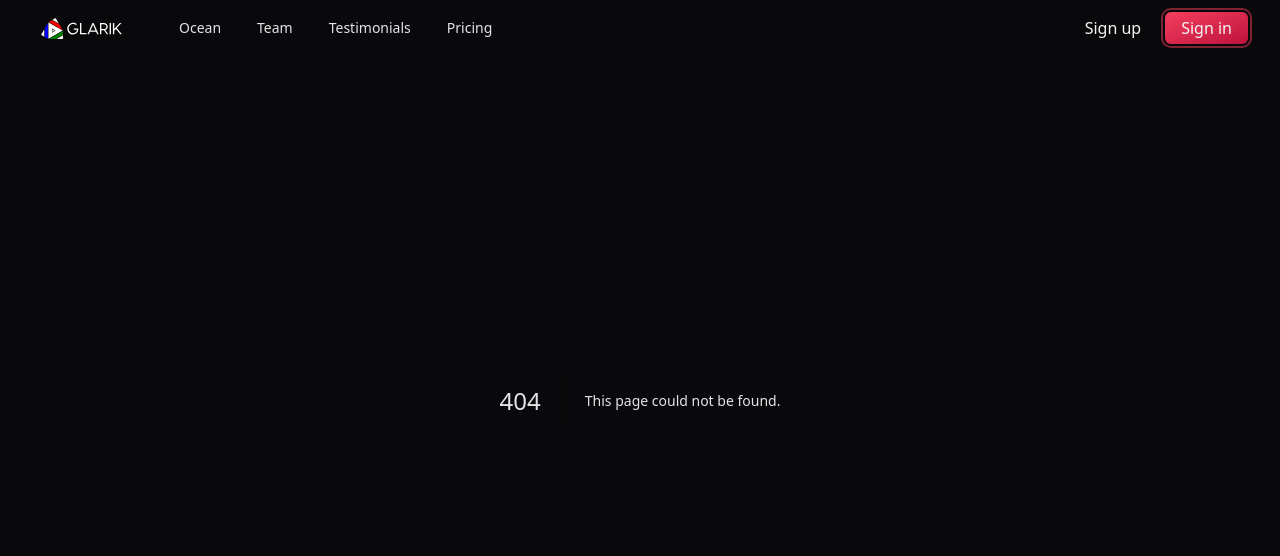
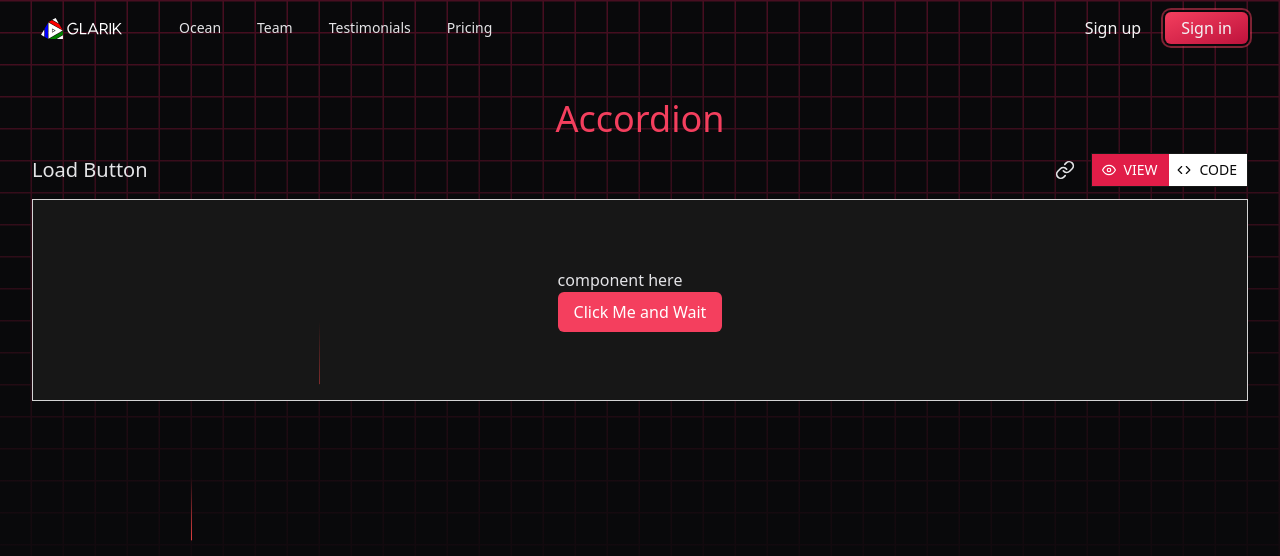
Before and after one commit to zaberazaber/varzio, a Next.js app: page /component/accordions in a window 1280 px wide. Before the commit this address had no page. Shown: the top 556 px of the page. Built offline with nearby package versions, Linux system fonts and the light colour scheme.

Commit message:
added accordion component page

```diff
--- a/src/components/ocean/componentlist.js
+++ b/src/components/ocean/componentlist.js
@@ -4,7 +4,7 @@ export const ComponentData =  [
       "iconMain": "Accordion",
       "iconSecondary": "AccordionS",
       "name": "Accordions",
-      "url": "/component/Accordions"
+      "url": "/component/accordions"
     },
     {
       "_id": "66bb5610144993d8243fe63d",
--- /dev/null
+++ b/src/components/ocean/oceancomponent/accordion/accordionContainer.tsx
@@ -0,0 +1,61 @@
+import Svg from "@/components/svg/Svg";
+import React, { useState } from "react";
+
+
+
+export default function AccordionContainer() {
+
+    const [activeButton, setActiveButton] = useState("view");
+
+    const handleHover = (button:string) => {
+      setActiveButton(button);
+    };
+
+    const transformStyle = activeButton === "view" ? "translateX(0%)" : "translateX(100%)";
+
+  return (
+
+      <div id={"name"} className="mb-8 container  md:mb-12">
+        <div className="relative mb-3 flex items-center justify-between overflow:hidden">
+          <div className="flex flex-wrap items-center gap-2  min-w-0">
+            <h4 className="line-clamp-1 text-xl font-medium">Load Button</h4>
+          </div>
+          <div className="flex items-center gap-4 min-w-0">
+            <button className="text-xl transition-colors hover:text-rose-600"  >
+            <Svg width={24} height={24} iconName={"Copy"}/>
+            </button>
+            <div className="relative flex items-center overflow-hidden border border-neutral-900 bg-white">
+              <button onMouseEnter={() => handleHover("view")} className="text-sm font-medium flex items-center gap-2 px-3 md:px-2.5 py-2 md:py-1.5 transition-all relative z-10 text-neutral-950 hover:text-rose-600 translate-colors">
+              <Svg color={activeButton === "view" ? "white" : ""} width={24} height={24} iconName={"Eye"}/>
+                <span className={`relative ${activeButton === "view" ? "text-white" : ""} hidden md:block`}>VIEW</span>
+              </button>
+              <button  onMouseEnter={() => handleHover("code")} className="text-sm font-medium flex items-center gap-2 px-3 md:px-2.5 py-2 md:py-1.5 transition-all relative z-10 text-neutral-950 hover:text-rose-600 translate-colors">
+                <Svg color={activeButton === "code" ? "white" : ""} width={24} height={24} iconName={"Code"}/>
+                <span className={`relative ${activeButton === "code" ? "text-white" : ""} hidden md:block`} >CODE</span>
+              </button>
+              <div className="absolute inset-0 z-0 flex justify-start">
+                <span
+                  className="h-full w-1/2 bg-rose-600 transition-transform duration-300 ease-in"
+                  style={{ transform: transformStyle, transformOrigin: "50% 50% 0px" }}
+                ></span>
+              </div>
+            </div>
+          </div>
+        </div>
+
+        <div
+          className="no-scrollbar relative w-full overflow-hidden overflow-y-scroll border border-neutral-300 bg-white"
+          style={{display: "block"}}
+        >
+          <div className="grid min-h-[200px] place-content-center bg-neutral-900 p-4">
+            <p>component here</p>
+            <button className="relative rounded-md bg-rose-500 px-4 py-2 font-medium text-white transition-all hover:bg-rose-600">
+              <span className="inline-block" style={{opacity: "1", transform: "none"}}>
+                Click Me and Wait
+              </span>
+            </button>
+           </div>
+        </div>
+      </div>
+  );
+}
--- a/src/components/svg/Svg.tsx
+++ b/src/components/svg/Svg.tsx
@@ -5,14 +5,71 @@ interface Props {
   width?: number
   height?: number
   iconName?: string
+  color?:string
 }
 
 const AccordionIcon: React.FC<Props> = props => {
   switch(props.iconName){
+    case "Code": {
+      return (
+        <svg
+         stroke={props.color ? props.color : "currentColor"}
+        fill="none"
+        stroke-width="2"
+        viewBox="0 0 24 24"
+        stroke-linecap="round"
+        stroke-linejoin="round"
+        className="relative z-10 text-lg md:text-sm"
+        height="1em"
+        width="1em"
+        xmlns="http://www.w3.org/2000/svg"
+      >
+        <polyline points="16 18 22 12 16 6"></polyline>
+        <polyline points="8 6 2 12 8 18"></polyline>
+      </svg>
+      )
+    }
+    case "Eye": {
+      return (
+        <svg
+        stroke={props.color ? props.color : "currentColor"}
+        fill="none"
+        stroke-width="2"
+        viewBox="0 0 24 24"
+        stroke-linecap="round"
+        stroke-linejoin="round"
+        className="relative z-10 text-lg md:text-sm"
+        height="1em"
+        width="1em"
+        xmlns="http://www.w3.org/2000/svg"
+      >
+        <path d="M1 12s4-8 11-8 11 8 11 8-4 8-11 8-11-8-11-8z"></path>
+        <circle cx="12" cy="12" r="3"></circle>
+      </svg>
+      )
+    }
+    case "Copy": {
+      return (
+        <svg
+         stroke={props.color ? props.color : "currentColor"}
+         fill="none"
+        stroke-width="2"
+        viewBox="0 0 24 24"
+        stroke-linecap="round"
+        stroke-linejoin="round"
+        height="1em"
+        width="1em"
+        xmlns="http://www.w3.org/2000/svg"
+      >
+        <path d="M10 13a5 5 0 0 0 7.54.54l3-3a5 5 0 0 0-7.07-7.07l-1.72 1.71"></path>
+        <path d="M14 11a5 5 0 0 0-7.54-.54l-3 3a5 5 0 0 0 7.07 7.07l1.71-1.71"></path>
+      </svg>
+      )
+    }
     case "AccordionS": {
       return (
         <svg
-        stroke="currentColor"
+         stroke={props.color ? props.color : "currentColor"}
          fill="none"
         strokeWidth={2}
         viewBox="0 0 24 24"
@@ -30,7 +87,7 @@ const AccordionIcon: React.FC<Props> = props => {
     case "Accordion": {
       return (
         <svg
-        stroke="currentColor"
+         stroke={props.color ? props.color : "currentColor"}
          fill="none"
         strokeWidth={2}
         viewBox="0 0 24 24"
@@ -48,7 +105,7 @@ const AccordionIcon: React.FC<Props> = props => {
     case "Button": {
       return (
         <svg
-        stroke="currentColor"
+         stroke={props.color ? props.color : "currentColor"}
          fill="none"
         strokeWidth={2}
         viewBox="0 0 24 24"
@@ -67,7 +124,7 @@ const AccordionIcon: React.FC<Props> = props => {
     case "ButtonS": {
       return (
         <svg
-        stroke="currentColor"
+         stroke={props.color ? props.color : "currentColor"}
          fill="none"
         strokeWidth={2}
         viewBox="0 0 24 24"
@@ -86,7 +143,7 @@ const AccordionIcon: React.FC<Props> = props => {
     case "Calendar": {
       return (
         <svg
-        stroke="currentColor"
+         stroke={props.color ? props.color : "currentColor"}
          fill="none"
         strokeWidth={2}
         viewBox="0 0 24 24"
@@ -107,7 +164,7 @@ const AccordionIcon: React.FC<Props> = props => {
     case "CalendarS": {
       return (
         <svg
-        stroke="currentColor"
+         stroke={props.color ? props.color : "currentColor"}
          fill="none"
         strokeWidth={2}
         viewBox="0 0 24 24"
@@ -128,7 +185,7 @@ const AccordionIcon: React.FC<Props> = props => {
     case "Card": {
       return (
         <svg
-        stroke="currentColor"
+         stroke={props.color ? props.color : "currentColor"}
          fill="none"
         strokeWidth={2}
         viewBox="0 0 24 24"
@@ -146,7 +203,7 @@ const AccordionIcon: React.FC<Props> = props => {
     case "CardS": {
       return (
         <svg
-        stroke="currentColor"
+         stroke={props.color ? props.color : "currentColor"}
          fill="none"
         strokeWidth={2}
         viewBox="0 0 24 24"
@@ -164,7 +221,7 @@ const AccordionIcon: React.FC<Props> = props => {
     case "Carousel": {
       return (
         <svg
-        stroke="currentColor"
+         stroke={props.color ? props.color : "currentColor"}
          fill="none"
         strokeWidth={2}
         viewBox="0 0 24 24"
@@ -183,7 +240,7 @@ const AccordionIcon: React.FC<Props> = props => {
     case "CarouselS": {
       return (
         <svg
-        stroke="currentColor"
+         stroke={props.color ? props.color : "currentColor"}
          fill="none"
         strokeWidth={2}
         viewBox="0 0 24 24"
@@ -202,7 +259,7 @@ const AccordionIcon: React.FC<Props> = props => {
     case "Countdown": {
       return (
         <svg
-        stroke="currentColor"
+         stroke={props.color ? props.color : "currentColor"}
          fill="none"
         strokeWidth={2}
         viewBox="0 0 24 24"
@@ -222,7 +279,7 @@ const AccordionIcon: React.FC<Props> = props => {
     case "CountdownS": {
       return (
         <svg
-        stroke="currentColor"
+         stroke={props.color ? props.color : "currentColor"}
          fill="none"
         strokeWidth={2}
         viewBox="0 0 24 24"
@@ -242,7 +299,7 @@ const AccordionIcon: React.FC<Props> = props => {
     case "Dropdown": {
       return (
         <svg
-        stroke="currentColor"
+         stroke={props.color ? props.color : "currentColor"}
          fill="none"
         strokeWidth={2}
         viewBox="0 0 24 24"
@@ -262,7 +319,7 @@ const AccordionIcon: React.FC<Props> = props => {
     case "DropdownS": {
       return (
         <svg
-        stroke="currentColor"
+         stroke={props.color ? props.color : "currentColor"}
          fill="none"
         strokeWidth={2}
         viewBox="0 0 24 24"
@@ -282,7 +339,7 @@ const AccordionIcon: React.FC<Props> = props => {
     case "Grid": {
       return (
         <svg
-        stroke="currentColor"
+         stroke={props.color ? props.color : "currentColor"}
          fill="none"
         strokeWidth={2}
         viewBox="0 0 24 24"
@@ -303,7 +360,7 @@ const AccordionIcon: React.FC<Props> = props => {
     case "GridS": {
       return (
         <svg
-      stroke="currentColor"
+       stroke={props.color ? props.color : "currentColor"}
        fill="none"
       strokeWidth={2}
       viewBox="0 0 24 24"
@@ -324,7 +381,7 @@ const AccordionIcon: React.FC<Props> = props => {
     case "Input": {
       return (
         <svg
-        stroke="currentColor"
+         stroke={props.color ? props.color : "currentColor"}
          fill="none"
         strokeWidth={2}
         viewBox="0 0 24 24"
@@ -344,7 +401,7 @@ const AccordionIcon: React.FC<Props> = props => {
     case "InputS": {
       return (
         <svg
-        stroke="currentColor"
+         stroke={props.color ? props.color : "currentColor"}
          fill="none"
         strokeWidth={2}
         viewBox="0 0 24 24"
@@ -364,7 +421,7 @@ const AccordionIcon: React.FC<Props> = props => {
     case "Link": {
       return (
         <svg
-        stroke="currentColor"
+         stroke={props.color ? props.color : "currentColor"}
          fill="none"
         strokeWidth={2}
         viewBox="0 0 24 24"
@@ -383,7 +440,7 @@ const AccordionIcon: React.FC<Props> = props => {
     case "LinkS": {
       return (
         <svg
-      stroke="currentColor"
+       stroke={props.color ? props.color : "currentColor"}
        fill="none"
       strokeWidth={2}
       viewBox="0 0 24 24"
@@ -402,7 +459,7 @@ const AccordionIcon: React.FC<Props> = props => {
     case "Loader": {
       return (
         <svg
-        stroke="currentColor"
+         stroke={props.color ? props.color : "currentColor"}
          fill="none"
         strokeWidth={2}
         viewBox="0 0 24 24"
@@ -427,7 +484,7 @@ const AccordionIcon: React.FC<Props> = props => {
     case "LoaderS": {
       return (
         <svg
-        stroke="currentColor"
+         stroke={props.color ? props.color : "currentColor"}
          fill="none"
         strokeWidth={2}
         viewBox="0 0 24 24"
@@ -452,7 +509,7 @@ const AccordionIcon: React.FC<Props> = props => {
     case "Modal": {
       return (
         <svg
-        stroke="currentColor"
+         stroke={props.color ? props.color : "currentColor"}
          fill="none"
         strokeWidth={2}
         viewBox="0 0 24 24"
@@ -473,7 +530,7 @@ const AccordionIcon: React.FC<Props> = props => {
     case "ModalS": {
       return (
         <svg
-      stroke="currentColor"
+       stroke={props.color ? props.color : "currentColor"}
        fill="none"
       strokeWidth={2}
       viewBox="0 0 24 24"
@@ -494,7 +551,7 @@ const AccordionIcon: React.FC<Props> = props => {
     case "Navbar": {
       return (
         <svg
-      stroke="currentColor"
+       stroke={props.color ? props.color : "currentColor"}
        fill="none"
       strokeWidth={2}
       viewBox="0 0 24 24"
@@ -514,7 +571,7 @@ const AccordionIcon: React.FC<Props> = props => {
     case "NavbarS": {
       return (
         <svg
-        stroke="currentColor"
+         stroke={props.color ? props.color : "currentColor"}
          fill="none"
         strokeWidth={2}
         viewBox="0 0 24 24"
@@ -534,7 +591,7 @@ const AccordionIcon: React.FC<Props> = props => {
     case "Notification": {
       return (
         <svg
-        stroke="currentColor"
+         stroke={props.color ? props.color : "currentColor"}
          fill="none"
         strokeWidth={2}
         viewBox="0 0 24 24"
@@ -553,7 +610,7 @@ const AccordionIcon: React.FC<Props> = props => {
     case "NotificationS": {
       return (
         <svg
-        stroke="currentColor"
+         stroke={props.color ? props.color : "currentColor"}
          fill="none"
         strokeWidth={2}
         viewBox="0 0 24 24"
@@ -572,7 +629,7 @@ const AccordionIcon: React.FC<Props> = props => {
     case "Other": {
       return (
         <svg
-        stroke="currentColor"
+         stroke={props.color ? props.color : "currentColor"}
          fill="none"
         strokeWidth={2}
         viewBox="0 0 24 24"
@@ -592,7 +649,7 @@ const AccordionIcon: React.FC<Props> = props => {
     case "OtherS": {
       return (
         <svg
-        stroke="currentColor"
+         stroke={props.color ? props.color : "currentColor"}
          fill="none"
         strokeWidth={2}
         viewBox="0 0 24 24"
@@ -612,7 +669,7 @@ const AccordionIcon: React.FC<Props> = props => {
     case "Progress": {
       return (
         <svg
-        stroke="currentColor"
+         stroke={props.color ? props.color : "currentColor"}
          fill="none"
         strokeWidth={2}
         viewBox="0 0 24 24"
@@ -637,7 +694,7 @@ const AccordionIcon: React.FC<Props> = props => {
     case "ProgressS": {
       return (
         <svg
-        stroke="currentColor"
+         stroke={props.color ? props.color : "currentColor"}
          fill="none"
         strokeWidth={2}
         viewBox="0 0 24 24"
@@ -662,7 +719,7 @@ const AccordionIcon: React.FC<Props> = props => {
     case "Tab": {
       return (
         <svg
-        stroke="currentColor"
+         stroke={props.color ? props.color : "currentColor"}
          fill="none"
         strokeWidth={2}
         viewBox="0 0 24 24"
@@ -681,7 +738,7 @@ const AccordionIcon: React.FC<Props> = props => {
     case "TabS": {
       return (
         <svg
-        stroke="currentColor"
+         stroke={props.color ? props.color : "currentColor"}
          fill="none"
         strokeWidth={2}
         viewBox="0 0 24 24"
@@ -700,7 +757,7 @@ const AccordionIcon: React.FC<Props> = props => {
     case "Table": {
       return (
         <svg
-        stroke="currentColor"
+         stroke={props.color ? props.color : "currentColor"}
          fill="none"
         strokeWidth={2}
         viewBox="0 0 24 24"
@@ -718,7 +775,7 @@ const AccordionIcon: React.FC<Props> = props => {
     case "TableS": {
       return (
         <svg
-        stroke="currentColor"
+         stroke={props.color ? props.color : "currentColor"}
          fill="none"
         strokeWidth={2}
         viewBox="0 0 24 24"
@@ -736,7 +793,7 @@ const AccordionIcon: React.FC<Props> = props => {
     case "Text": {
       return (
         <svg
-        stroke="currentColor"
+         stroke={props.color ? props.color : "currentColor"}
          fill="none"
         strokeWidth={2}
         viewBox="0 0 24 24"
@@ -758,7 +815,7 @@ const AccordionIcon: React.FC<Props> = props => {
     case "TextS": {
       return (
         <svg
-        stroke="currentColor"
+         stroke={props.color ? props.color : "currentColor"}
          fill="none"
         strokeWidth={2}
         viewBox="0 0 24 24"
@@ -780,7 +837,7 @@ const AccordionIcon: React.FC<Props> = props => {
     case "Toggle": {
       return (
         <svg
-        stroke="currentColor"
+         stroke={props.color ? props.color : "currentColor"}
          fill="none"
         strokeWidth={2}
         viewBox="0 0 24 24"
@@ -799,7 +856,7 @@ const AccordionIcon: React.FC<Props> = props => {
     case "ToggleS": {
       return (
         <svg
-        stroke="currentColor"
+         stroke={props.color ? props.color : "currentColor"}
          fill="none"
         strokeWidth={2}
         viewBox="0 0 24 24"
@@ -818,7 +875,7 @@ const AccordionIcon: React.FC<Props> = props => {
     case "3D": {
       return (
         <svg
-        stroke="currentColor"
+         stroke={props.color ? props.color : "currentColor"}
          fill="none"
         strokeWidth={2}
         viewBox="0 0 24 24"
@@ -838,7 +895,7 @@ const AccordionIcon: React.FC<Props> = props => {
     case "3DS": {
       return (
         <svg
-      stroke="currentColor"
+       stroke={props.color ? props.color : "currentColor"}
        fill="none"
       strokeWidth={2}
       viewBox="0 0 24 24"
@@ -858,7 +915,7 @@ const AccordionIcon: React.FC<Props> = props => {
     case "Faq": {
       return (
         <svg
-        stroke="currentColor"
+         stroke={props.color ? props.color : "currentColor"}
          fill="none"
         strokeWidth={2}
         viewBox="0 0 24 24"
@@ -878,7 +935,7 @@ const AccordionIcon: React.FC<Props> = props => {
     case "FaqS": {
       return (
         <svg
-      stroke="currentColor"
+       stroke={props.color ? props.color : "currentColor"}
        fill="none"
       strokeWidth={2}
       viewBox="0 0 24 24"
@@ -898,7 +955,7 @@ const AccordionIcon: React.FC<Props> = props => {
     case "Feature": {
       return (
         <svg
-        stroke="currentColor"
+         stroke={props.color ? props.color : "currentColor"}
          fill="none"
         strokeWidth={2}
         viewBox="0 0 24 24"
@@ -922,7 +979,7 @@ const AccordionIcon: React.FC<Props> = props => {
     case "FeatureS": {
       return (
         <svg
-        stroke="currentColor"
+         stroke={props.color ? props.color : "currentColor"}
          fill="none"
         strokeWidth={2}
         viewBox="0 0 24 24"
@@ -946,7 +1003,7 @@ const AccordionIcon: React.FC<Props> = props => {
     case "Form": {
       return (
         <svg
-      stroke="currentColor"
+       stroke={props.color ? props.color : "currentColor"}
        fill="none"
       strokeWidth={2}
       viewBox="0 0 24 24"
@@ -965,7 +1022,7 @@ const AccordionIcon: React.FC<Props> = props => {
     case "FormS": {
       return (
         <svg
-      stroke="currentColor"
+       stroke={props.color ? props.color : "currentColor"}
        fill="none"
       strokeWidth={2}
       viewBox="0 0 24 24"
@@ -984,7 +1041,7 @@ const AccordionIcon: React.FC<Props> = props => {
     case "Hero": {
       return (
         <svg
-        stroke="currentColor"
+         stroke={props.color ? props.color : "currentColor"}
          fill="none"
         strokeWidth={2}
         viewBox="0 0 24 24"
@@ -1003,7 +1060,7 @@ const AccordionIcon: React.FC<Props> = props => {
     case "HeroS": {
       return (
         <svg
-        stroke="currentColor"
+         stroke={props.color ? props.color : "currentColor"}
          fill="none"
         strokeWidth={2}
         viewBox="0 0 24 24"
@@ -1022,7 +1079,7 @@ const AccordionIcon: React.FC<Props> = props => {
     case "Kanban": {
       return (
         <svg
-        stroke="currentColor"
+         stroke={props.color ? props.color : "currentColor"}
         fill="currentColor"
         strokeWidth={0}
         viewBox="0 0 256 256"
@@ -1038,7 +1095,7 @@ const AccordionIcon: React.FC<Props> = props => {
     case "KanbanS": {
       return (
         <svg
-      stroke="currentColor"
+       stroke={props.color ? props.color : "currentColor"}
       fill="currentColor"
       strokeWidth={0}
       viewBox="0 0 256 256"
@@ -1054,7 +1111,7 @@ const AccordionIcon: React.FC<Props> = props => {
     case "Pricing": {
       return (
         <svg
-        stroke="currentColor"
+         stroke={props.color ? props.color : "currentColor"}
          fill="none"
         strokeWidth={2}
         viewBox="0 0 24 24"
@@ -1073,7 +1130,7 @@ const AccordionIcon: React.FC<Props> = props => {
     case "PricingS": {
       return (
         <svg
-        stroke="currentColor"
+         stroke={props.color ? props.color : "currentColor"}
          fill="none"
         strokeWidth={2}
         viewBox="0 0 24 24"
@@ -1092,7 +1149,7 @@ const AccordionIcon: React.FC<Props> = props => {
     case "Stat": {
       return (
         <svg
-      stroke="currentColor"
+       stroke={props.color ? props.color : "currentColor"}
        fill="none"
       strokeWidth={2}
       viewBox="0 0 24 24"
@@ -1112,7 +1169,7 @@ const AccordionIcon: React.FC<Props> = props => {
     case "StatS": {
       return (
         <svg
-        stroke="currentColor"
+         stroke={props.color ? props.color : "currentColor"}
          fill="none"
         strokeWidth={2}
         viewBox="0 0 24 24"
@@ -1132,7 +1189,7 @@ const AccordionIcon: React.FC<Props> = props => {
     case "SignIn": {
       return (
         <svg
-        stroke="currentColor"
+         stroke={props.color ? props.color : "currentColor"}
          fill="none"
         strokeWidth={2}
         viewBox="0 0 24 24"
@@ -1152,7 +1209,7 @@ const AccordionIcon: React.FC<Props> = props => {
     case "SignInS": {
       return (
         <svg
-      stroke="currentColor"
+       stroke={props.color ? props.color : "currentColor"}
        fill="none"
       strokeWidth={2}
       viewBox="0 0 24 24"
@@ -1172,7 +1229,7 @@ const AccordionIcon: React.FC<Props> = props => {
     case "Testimonial": {
       return (
         <svg
-        stroke="currentColor"
+         stroke={props.color ? props.color : "currentColor"}
          fill="none"
         strokeWidth={2}
         viewBox="0 0 24 24"
@@ -1193,7 +1250,7 @@ const AccordionIcon: React.FC<Props> = props => {
     case "TestimonialS": {
       return (
         <svg
-        stroke="currentColor"
+         stroke={props.color ? props.color : "currentColor"}
          fill="none"
         strokeWidth={2}
         viewBox="0 0 24 24"
--- /dev/null
+++ b/src/pages/component/accordions.tsx
@@ -0,0 +1,35 @@
+import { GradientGrid } from "../../components/hero/GradientGrid";
+import { MaxWidthWrapper } from "../../components/utils/MaxWidthWrapper";
+import { motion } from "framer-motion";
+import { Beams } from "../../components/utils/Beams";
+import AccordionContainer from "@/components/ocean/oceancomponent/accordion/accordionContainer";
+
+export default function Accordions() {
+  return (
+    <MaxWidthWrapper className="relative flex flex-col items-center justify-center px-12 pb-48 pt-24 md:pt-24 overflow-hidden">
+             <motion.h1
+        initial={{
+          y: 25,
+          opacity: 0,
+        }}
+        animate={{
+          y: 0,
+          opacity: 1,
+          zIndex:1,
+        }}
+        transition={{
+          duration: 1.25,
+          delay: 0.25,
+          ease: "easeInOut",
+        }}
+        className="mb-3 text-bold text-center text-2xl leading-tight  text-zinc-50  sm:text-2xl sm:leading-tight md:text-3xl md:leading-tight lg:text-4xl lg:leading-tight"
+      >
+     <span className="text-rose-500">Accordion</span>
+      </motion.h1>
+
+      <Beams/>
+      <GradientGrid />
+      <AccordionContainer/>
+    </MaxWidthWrapper>
+  );
+}
```
Lines whose indentation alone changed are shown as unchanged.
